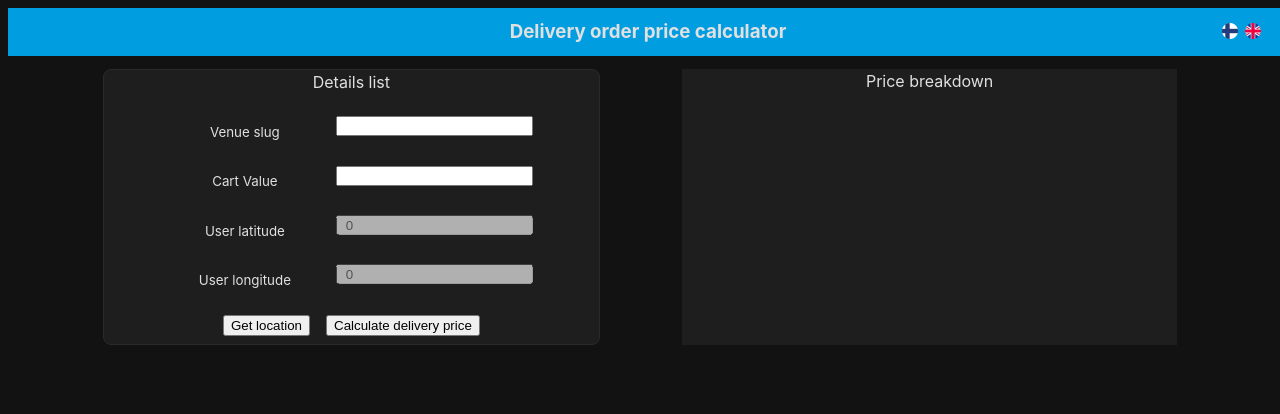
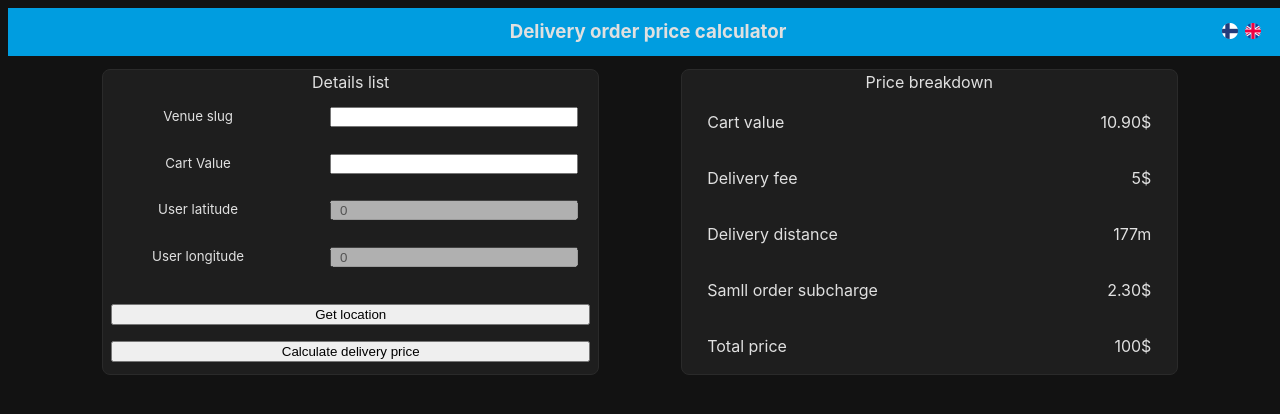
Before and after one commit to NikolaiMarkalainen/Wolt-frontend-internship-assignment, a React (Vite) app: page / in a window 1280 px wide. Shown: the top 414 px of the page. Built offline with nearby package versions, Linux system fonts and the light colour scheme.

Commit message:
Adjusted buttons

```diff
--- a/src/App.css
+++ b/src/App.css
@@ -72,7 +72,6 @@ html {
   background-color: var(--bg-secondary);
   width: 40%;
   display: flex;
-  position: relative;
   flex-direction: column;
   text-align: center;
   border: 1px solid var(--border-color);
@@ -90,35 +89,29 @@ html {
   box-shadow: 0 4px 8px rgba(0, 0, 0, 0.2);
 }
 
-.input-field-header {
-  margin-bottom: 1rem;
-}
 .input-field-content {
   display: flex;
-  justify-content: space-evenly;
-  align-items: center;
+  height: 100%;
   flex-direction: column;
 }
 .input-field-child {
   display: flex;
-  justify-content: space-between;
+  justify-content: space-around;
   align-items: center;
   flex-direction: row;
 }
 
 .input-field-child p {
-  margin-bottom: 1rem;
-  flex: 0 0 auto;
+  min-width: 30%;
   padding-right: 1rem;
   text-overflow: ellipsis;
   white-space: nowrap;
   font-size: smaller;
-  width: 150px;
 }
 
 .input-field-child input {
   margin: 0;
-  margin-bottom: 1rem;
+  max-width: 50%;
   flex: 1;
   height: 1rem;
   width: 100%;
@@ -127,8 +120,9 @@ html {
 }
 .input-field-buttons {
   display: flex;
+  flex-direction: column;
+  margin-top: 2vh;
   width: 100%;
-  justify-content: center;
 }
 .input-field-buttons button {
   margin: 0.5rem;
@@ -156,7 +150,33 @@ html {
 
 .receipt-parent {
   display: flex;
+  flex-direction: column;
   width: 40%;
   background-color: var(--bg-secondary);
+  border: 1px solid var(--border-color);
+  transition: background-color 0.3s ease, border-color 0.3s ease;
+  border-radius: 8px;
+}
+
+.receipt-header {
+  display: flex;
+  width: 100%;
   justify-content: center;
 }
+
+.receipt-item {
+  display: flex;
+  margin-left: 2vw;
+  margin-right: 2vw;
+  justify-content: space-between;
+  align-items: center;
+  flex-direction: row;
+}
+.receipt-item p {
+  align-self: flex-end;
+}
+
+.receipt-parent:hover {
+  background-color: var(--bg-highlight);
+  box-shadow: 0 4px 8px rgba(0, 0, 0, 0.2);
+}
--- a/src/components/Receipt.tsx
+++ b/src/components/Receipt.tsx
@@ -3,5 +3,29 @@ import { useLocalizedStrings } from "../hooks/hooks";
 
 export const Receipt = () => {
   const strings = useLocalizedStrings();
-  return <div className="receipt-parent">{strings.RECEIPT.TITLE}</div>;
+  return (
+    <div className="receipt-parent">
+      <div className="receipt-header">{strings.RECEIPT.TITLE}</div>
+      <div className="receipt-item">
+        {strings.RECEIPT.CART}
+        <p>10.90$</p>
+      </div>
+      <div className="receipt-item">
+        {strings.RECEIPT.DELIVERY.FEE}
+        <p>5$</p>
+      </div>
+      <div className="receipt-item">
+        {strings.RECEIPT.DELIVERY.DISTANCE}
+        <p>177m</p>
+      </div>
+      <div className="receipt-item">
+        {strings.RECEIPT.SMALL_CHARGE}
+        <p>2.30$</p>
+      </div>
+      <div className="receipt-item">
+        {strings.RECEIPT.TOTAL}
+        <p>100$</p>
+      </div>
+    </div>
+  );
 };
```
